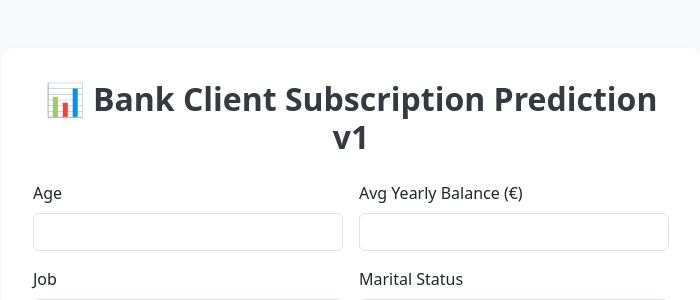
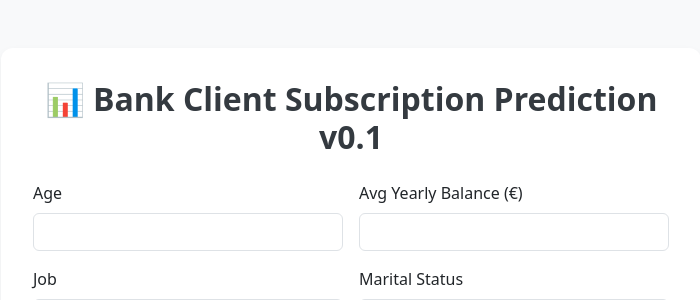
Before and after one commit to ChamodDulanjana/Bank-Prediction-System, a Flask app: page / in a window 1280 px wide. Shown: the top 300 px of the page, without its empty margins (289-989 px from the left). Run offline with Flask 3, Linux system fonts and the light colour scheme; parts of the project's set-up code (start-up, migrations or seed data) failed here and were passed over.

Commit message:
v0.1 utd

```diff
--- a/templates/index.html
+++ b/templates/index.html
@@ -35,7 +35,7 @@
 <body>
     <div class="container mt-5">
         <div class="form-card">
-            <h2 class="form-title text-center">📊 Bank Client Subscription Prediction v1</h2>
+            <h2 class="form-title text-center">📊 Bank Client Subscription Prediction v0.1</h2>
             <form id="predictForm">
                 <div class="row g-3">
                     <div class="col-md-6">
```
